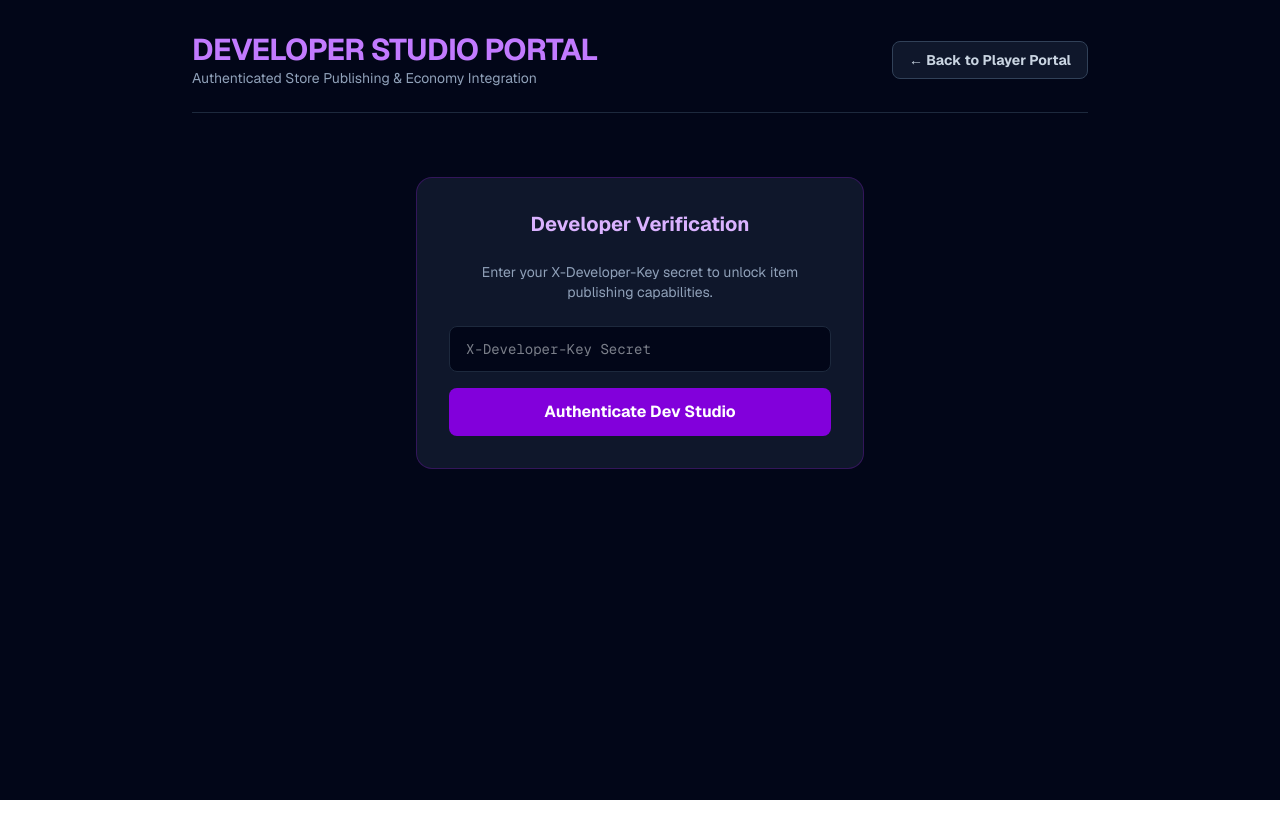
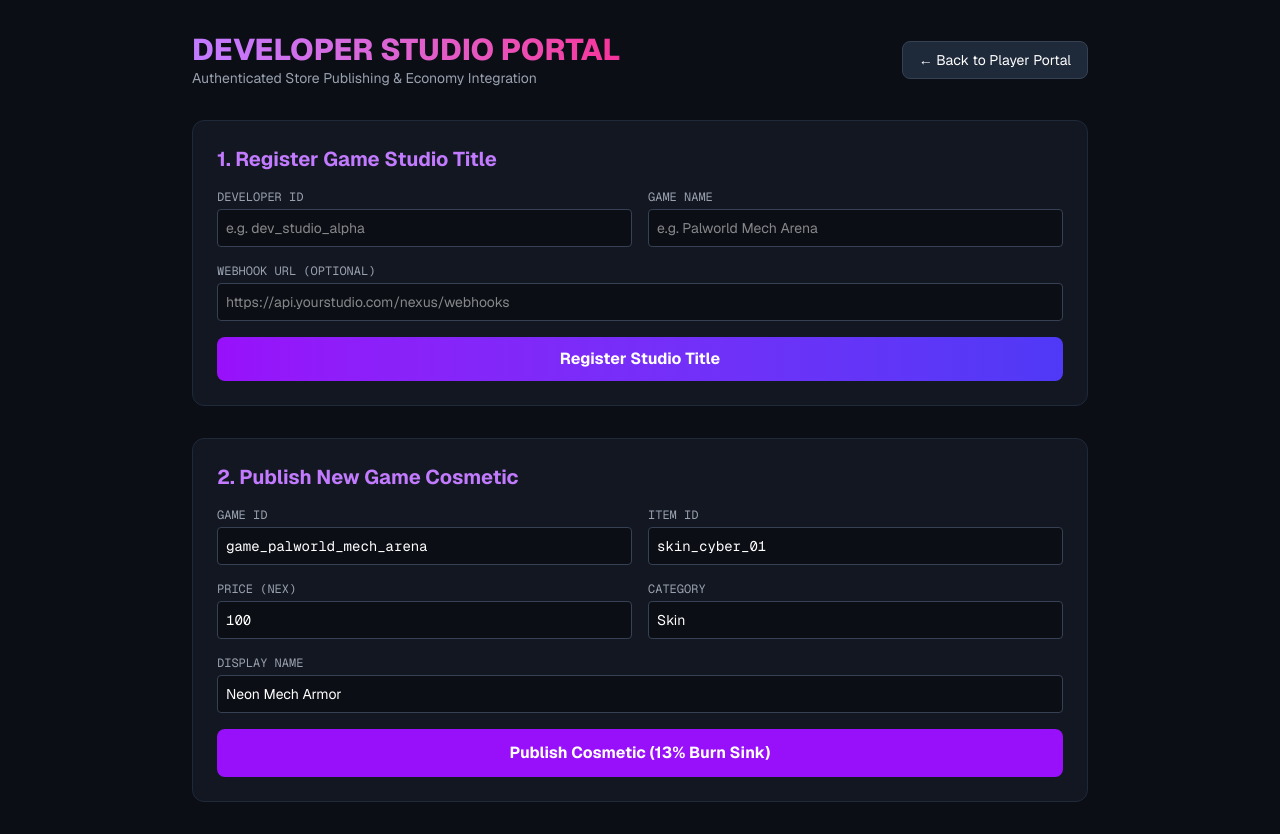
Before and after one commit to Nexus4462/main-coin-backend, a Next.js app in the folder nexus-web-portal/: page /developers in a window 1280 px wide. Before the commit the page ends 800 px from the top, so only its background shows below. Built offline with nearby package versions, Linux system fonts and the light colour scheme.

Commit message:
Add studio Game Registration form to Developer Studio portal

```diff
--- a/nexus-web-portal/src/app/developers/page.tsx
+++ b/nexus-web-portal/src/app/developers/page.tsx
@@ -3,167 +3,209 @@
 import { useState } from "react";
 import Link from "next/link";
 
-export default function DevelopersPage() {
-  const [developerKey, setDeveloperKey] = useState("");
-  const [isAuthenticated, setIsAuthenticated] = useState(false);
-  const [keyError, setKeyError] = useState<string | null>(null);
+const BASE_URL = "https://main-coin-backend.onrender.com";
+const DEV_KEY = "nexus_dev_secret_2026";
 
+export default function DeveloperStudio() {
+  // Developer Registration State
+  const [developerId, setDeveloperId] = useState("");
+  const [gameName, setGameName] = useState("");
+  const [webhookUrl, setWebhookUrl] = useState("");
+  const [regStatus, setRegStatus] = useState<string | null>(null);
+
+  // Cosmetic Publishing State
   const [gameId, setGameId] = useState("game_palworld_mech_arena");
-  const [itemId, setItemId] = useState("");
-  const [priceNex, setPriceNex] = useState(100);
-  const [displayName, setDisplayName] = useState("");
+  const [itemId, setItemId] = useState("skin_cyber_01");
+  const [priceNex, setPriceNex] = useState("100");
   const [category, setCategory] = useState("Skin");
-  const [statusMessage, setStatusMessage] = useState<string | null>(null);
+  const [displayName, setDisplayName] = useState("Neon Mech Armor");
+  const [pubStatus, setPubStatus] = useState<string | null>(null);
 
-  const handleDevLogin = (e: React.FormEvent) => {
+  // 1. Handle Game Registration
+  const handleRegisterGame = async (e: React.FormEvent) => {
     e.preventDefault();
-    if (developerKey === "nexus_dev_secret_2026") {
-      setIsAuthenticated(true);
-      setKeyError(null);
-    } else {
-      setKeyError("❌ Invalid Developer Key. Access Denied.");
-    }
-  };
-
-  const handlePublish = async (e: React.FormEvent) => {
-    e.preventDefault();
-    setStatusMessage("Publishing to NEXUS Ecosystem...");
-
+    setRegStatus("Registering game...");
     try {
-      const res = await fetch("https://main-coin-backend.onrender.com/api/v1/developer/cosmetics", {
+      const res = await fetch(`${BASE_URL}/api/v1/developer/register`, {
         method: "POST",
         headers: {
           "Content-Type": "application/json",
-          "X-Developer-Key": developerKey,
+          "X-Developer-Key": DEV_KEY,
         },
         body: JSON.stringify({
-          game_id: gameId,
-          item_id: itemId,
-          price_nex: priceNex,
-          display_name: displayName,
-          category: category,
+          developer_id: developerId,
+          game_name: gameName,
+          webhook_url: webhookUrl || null,
         }),
       });
 
       const data = await res.json();
       if (res.ok) {
-        setStatusMessage(`✅ Published! Item Key: ${data.item_key || `${gameId}:${itemId}`}`);
+        setRegStatus(`✅ Registered! Assigned Game ID: ${data.game_id}`);
+        setGameId(data.game_id); // Auto-fill the published cosmetic form with the new Game ID
       } else {
-        setStatusMessage(`❌ Error: ${data.detail || "Failed to publish item."}`);
+        setRegStatus(`❌ Registration failed: ${data.detail || "Error"}`);
       }
     } catch (err) {
-      setStatusMessage("❌ Network error connecting to backend.");
+      setRegStatus("❌ Network error connecting to backend.");
+    }
+  };
+
+  // 2. Handle Cosmetic Publishing
+  const handlePublishCosmetic = async (e: React.FormEvent) => {
+    e.preventDefault();
+    setPubStatus("Publishing item...");
+    try {
+      const res = await fetch(`${BASE_URL}/api/v1/developer/cosmetics/add`, {
+        method: "POST",
+        headers: {
+          "Content-Type": "application/json",
+          "X-Developer-Key": DEV_KEY,
+        },
+        body: JSON.stringify({
+          game_id: gameId,
+          item_id: itemId,
+          item_name: displayName,
+          price_nex: parseFloat(priceNex),
+          category: category,
+          asset_url: "https://cdn.nexus.io/assets/cosmetic.png",
+        }),
+      });
+
+      const data = await res.json();
+      if (res.ok) {
+        setPubStatus(`✅ Published! Item Key: ${data.item_key}`);
+      } else {
+        setPubStatus(`❌ Failed to publish: ${data.detail || "Game ID not registered"}`);
+      }
+    } catch (err) {
+      setPubStatus("❌ Network error connecting to backend.");
     }
   };
 
   return (
-    <main className="min-h-screen bg-slate-950 text-slate-100 p-8 font-sans">
+    <div className="min-h-screen bg-[#0b0e14] text-white p-8 font-sans">
       <div className="max-w-4xl mx-auto space-y-8">
 
-        <header className="flex justify-between items-center border-b border-slate-800 pb-6">
+        {/* Header */}
+        <div className="flex justify-between items-center">
           <div>
-            <h1 className="text-3xl font-bold tracking-tight text-purple-400">DEVELOPER STUDIO PORTAL</h1>
-            <p className="text-slate-400 text-sm">Authenticated Store Publishing & Economy Integration</p>
+            <h1 className="text-3xl font-extrabold text-transparent bg-clip-text bg-gradient-to-r from-purple-400 to-pink-500">
+              DEVELOPER STUDIO PORTAL
+            </h1>
+            <p className="text-gray-400 text-sm">Authenticated Store Publishing & Economy Integration</p>
           </div>
-          <Link href="/" className="bg-slate-900 hover:bg-slate-800 border border-slate-700 text-slate-300 text-sm font-bold px-4 py-2 rounded-lg transition">
+          <Link href="/" className="bg-gray-800 hover:bg-gray-700 px-4 py-2 rounded-lg text-sm border border-gray-700 transition">
             ← Back to Player Portal
           </Link>
-        </header>
+        </div>
 
-        {!isAuthenticated ? (
-          <div className="max-w-md mx-auto my-16 bg-slate-900 border border-purple-900/50 rounded-2xl p-8 space-y-6 text-center">
-            <h2 className="text-xl font-bold text-purple-300">Developer Verification</h2>
-            <p className="text-slate-400 text-sm">Enter your X-Developer-Key secret to unlock item publishing capabilities.</p>
-
-            <form onSubmit={handleDevLogin} className="space-y-4">
-              <input
-                type="password"
-                placeholder="X-Developer-Key Secret"
-                value={developerKey}
-                onChange={(e) => setDeveloperKey(e.target.value)}
-                className="w-full bg-slate-950 border border-slate-800 rounded-lg px-4 py-3 text-sm text-slate-100 font-mono focus:outline-none focus:border-purple-500"
-              />
-              <button
-                type="submit"
-                className="w-full bg-purple-700 hover:bg-purple-600 text-white font-bold py-3 rounded-lg transition"
-              >
-                Authenticate Dev Studio
-              </button>
-            </form>
-
-            {keyError && (
-              <div className="bg-red-950/60 border border-red-800 text-red-300 px-4 py-3 rounded-lg text-xs font-mono text-left">
-                {keyError}
-              </div>
-            )}
-          </div>
-        ) : (
-          <div className="bg-slate-900 border border-purple-900/40 rounded-2xl p-8 space-y-6">
-            <h2 className="text-xl font-bold text-slate-100">Publish New Game Cosmetic</h2>
-
-            {statusMessage && (
-              <div className="bg-purple-950/60 border border-purple-800 text-purple-300 px-4 py-3 rounded-lg text-sm font-mono">
-                {statusMessage}
-              </div>
-            )}
-
-            <form onSubmit={handlePublish} className="space-y-4">
+        {/* SECTION 1: Register Game Studio */}
+        <div className="bg-[#131722] border border-gray-800 rounded-xl p-6 space-y-4">
+          <h2 className="text-xl font-bold text-purple-400">1. Register Game Studio Title</h2>
+          <form onSubmit={handleRegisterGame} className="space-y-4">
             <div className="grid grid-cols-2 gap-4">
               <div>
-                  <label className="text-xs text-slate-400 uppercase font-mono block mb-1">Game ID</label>
+                <label className="block text-xs font-mono text-gray-400 mb-1">DEVELOPER ID</label>
                 <input
                   type="text"
-                    value={gameId}
-                    onChange={(e) => setGameId(e.target.value)}
-                    className="w-full bg-slate-950 border border-slate-800 rounded px-3 py-2 text-sm font-mono"
                   required
+                  placeholder="e.g. dev_studio_alpha"
+                  value={developerId}
+                  onChange={(e) => setDeveloperId(e.target.value)}
+                  className="w-full bg-[#0b0e14] border border-gray-700 rounded p-2 text-sm text-white focus:outline-none focus:border-purple-500"
                 />
               </div>
               <div>
-                  <label className="text-xs text-slate-400 uppercase font-mono block mb-1">Item ID</label>
+                <label className="block text-xs font-mono text-gray-400 mb-1">GAME NAME</label>
                 <input
                   type="text"
-                    placeholder="skin_cyber_01"
+                  required
+                  placeholder="e.g. Palworld Mech Arena"
+                  value={gameName}
+                  onChange={(e) => setGameName(e.target.value)}
+                  className="w-full bg-[#0b0e14] border border-gray-700 rounded p-2 text-sm text-white focus:outline-none focus:border-purple-500"
+                />
+              </div>
+            </div>
+            <div>
+              <label className="block text-xs font-mono text-gray-400 mb-1">WEBHOOK URL (OPTIONAL)</label>
+              <input
+                type="text"
+                placeholder="https://api.yourstudio.com/nexus/webhooks"
+                value={webhookUrl}
+                onChange={(e) => setWebhookUrl(e.target.value)}
+                className="w-full bg-[#0b0e14] border border-gray-700 rounded p-2 text-sm text-white focus:outline-none focus:border-purple-500"
+              />
+            </div>
+            <button
+              type="submit"
+              className="w-full bg-gradient-to-r from-purple-600 to-indigo-600 hover:from-purple-500 hover:to-indigo-500 font-bold py-2.5 rounded-lg transition"
+            >
+              Register Studio Title
+            </button>
+            {regStatus && <p className="text-sm font-mono text-center text-cyan-400 mt-2">{regStatus}</p>}
+          </form>
+        </div>
+
+        {/* SECTION 2: Publish Cosmetic */}
+        <div className="bg-[#131722] border border-gray-800 rounded-xl p-6 space-y-4">
+          <h2 className="text-xl font-bold text-purple-400">2. Publish New Game Cosmetic</h2>
+          <form onSubmit={handlePublishCosmetic} className="space-y-4">
+            <div className="grid grid-cols-2 gap-4">
+              <div>
+                <label className="block text-xs font-mono text-gray-400 mb-1">GAME ID</label>
+                <input
+                  type="text"
+                  required
+                  value={gameId}
+                  onChange={(e) => setGameId(e.target.value)}
+                  className="w-full bg-[#0b0e14] border border-gray-700 rounded p-2 text-sm text-white font-mono focus:outline-none focus:border-purple-500"
+                />
+              </div>
+              <div>
+                <label className="block text-xs font-mono text-gray-400 mb-1">ITEM ID</label>
+                <input
+                  type="text"
+                  required
                   value={itemId}
                   onChange={(e) => setItemId(e.target.value)}
-                    className="w-full bg-slate-950 border border-slate-800 rounded px-3 py-2 text-sm font-mono"
-                    required
+                  className="w-full bg-[#0b0e14] border border-gray-700 rounded p-2 text-sm text-white font-mono focus:outline-none focus:border-purple-500"
                 />
               </div>
             </div>
 
             <div className="grid grid-cols-2 gap-4">
               <div>
-                  <label className="text-xs text-slate-400 uppercase font-mono block mb-1">Price (NEX)</label>
+                <label className="block text-xs font-mono text-gray-400 mb-1">PRICE (NEX)</label>
                 <input
                   type="number"
+                  required
                   value={priceNex}
-                    onChange={(e) => setPriceNex(Number(e.target.value))}
-                    className="w-full bg-slate-950 border border-slate-800 rounded px-3 py-2 text-sm font-mono"
-                    required
+                  onChange={(e) => setPriceNex(e.target.value)}
+                  className="w-full bg-[#0b0e14] border border-gray-700 rounded p-2 text-sm text-white font-mono focus:outline-none focus:border-purple-500"
                 />
               </div>
               <div>
-                  <label className="text-xs text-slate-400 uppercase font-mono block mb-1">Category</label>
+                <label className="block text-xs font-mono text-gray-400 mb-1">CATEGORY</label>
                 <input
                   type="text"
+                  required
                   value={category}
                   onChange={(e) => setCategory(e.target.value)}
-                    className="w-full bg-slate-950 border border-slate-800 rounded px-3 py-2 text-sm font-mono"
-                    required
+                  className="w-full bg-[#0b0e14] border border-gray-700 rounded p-2 text-sm text-white focus:outline-none focus:border-purple-500"
                 />
               </div>
             </div>
 
             <div>
-                <label className="text-xs text-slate-400 uppercase font-mono block mb-1">Display Name</label>
+              <label className="block text-xs font-mono text-gray-400 mb-1">DISPLAY NAME</label>
               <input
                 type="text"
-                  placeholder="Neon Mech Armor"
+                required
                 value={displayName}
                 onChange={(e) => setDisplayName(e.target.value)}
-                  className="w-full bg-slate-950 border border-slate-800 rounded px-3 py-2 text-sm font-mono"
-                  required
+                className="w-full bg-[#0b0e14] border border-gray-700 rounded p-2 text-sm text-white focus:outline-none focus:border-purple-500"
               />
             </div>
 
@@ -173,11 +215,11 @@ export default function DevelopersPage() {
             >
               Publish Cosmetic (13% Burn Sink)
             </button>
+            {pubStatus && <p className="text-sm font-mono text-center text-cyan-400 mt-2">{pubStatus}</p>}
           </form>
         </div>
-        )}
 
       </div>
-    </main>
+    </div>
   );
 }
```
Lines whose indentation alone changed are shown as unchanged.
